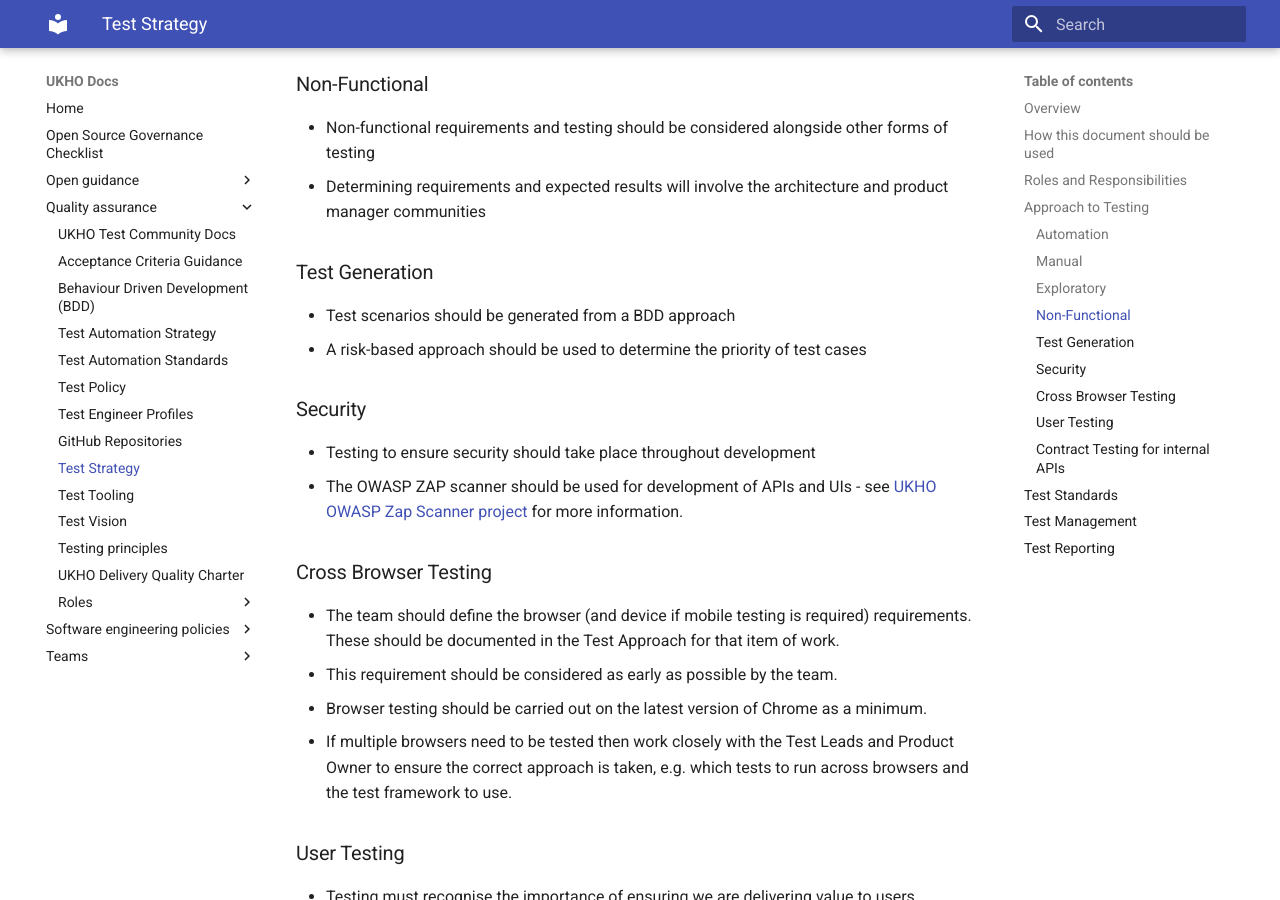
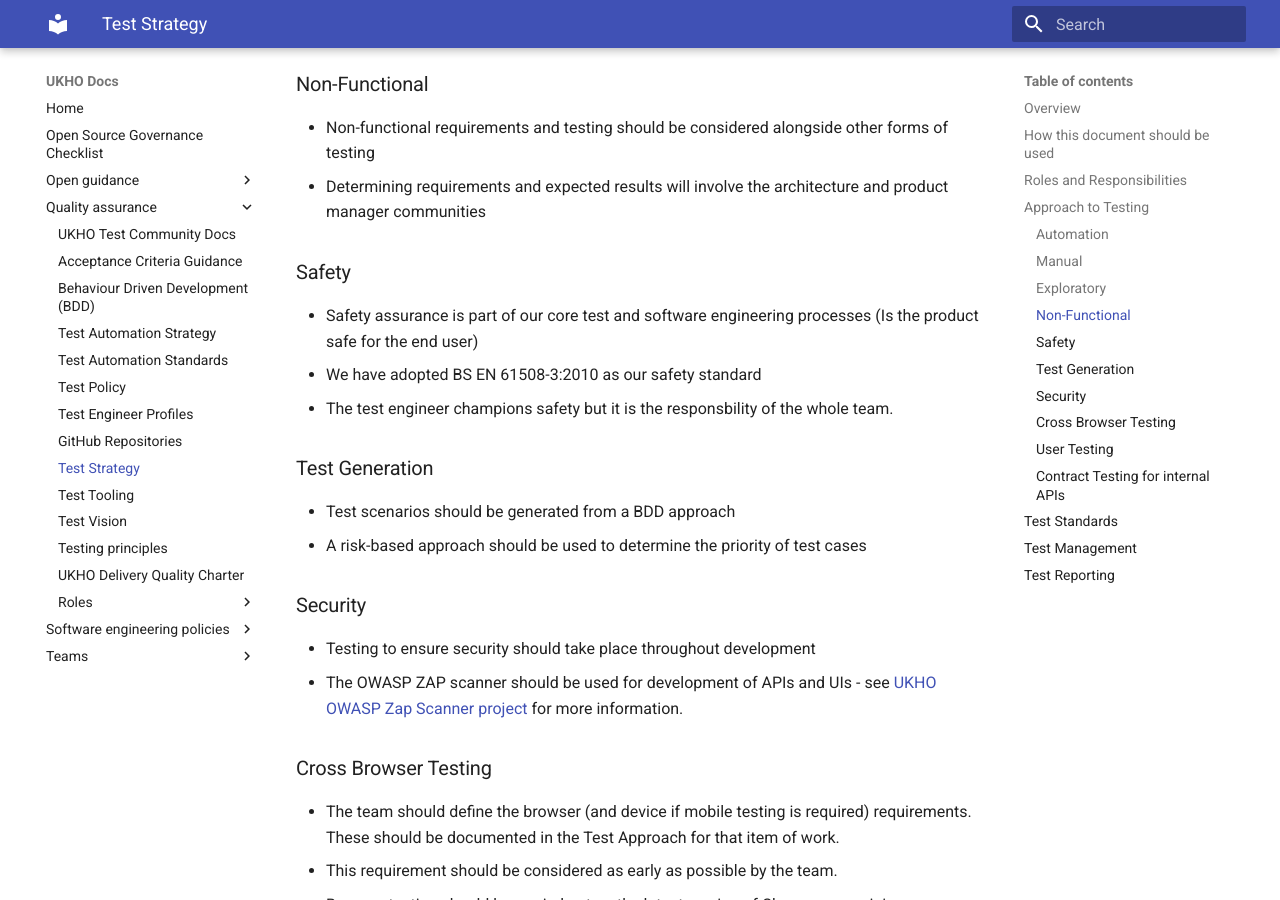
Before and after one commit to UKHO/docs, an MkDocs documentation site: the page built from docs/quality-assurance/test-strategy.md, in a window 1280 px wide and 900 px high, scrolled down 1198 px. Built offline with MkDocs 1.6.1 and Material for MkDocs 9.7.7, drawn with Linux system fonts in a browser that asks for light colours.

Commit message:
Update test-strategy.md
Added in a brief statement around safety

```diff
--- a/docs/quality-assurance/test-strategy.md
+++ b/docs/quality-assurance/test-strategy.md
@@ -35,6 +35,13 @@ Teams should adhere to this strategy when determining their team approach to tes
 
 * Non-functional requirements and testing should be considered alongside other forms of testing
 * Determining requirements and expected results will involve the architecture and product manager communities
+
+### Safety
+
+* Safety assurance is part of our core test and software engineering processes (Is the product safe for the end user)
+* We have adopted BS EN 61508-3:2010 as our safety standard
+* The test engineer champions safety but it is the responsbility of the whole team.
+
 
 ### Test Generation
 
```
